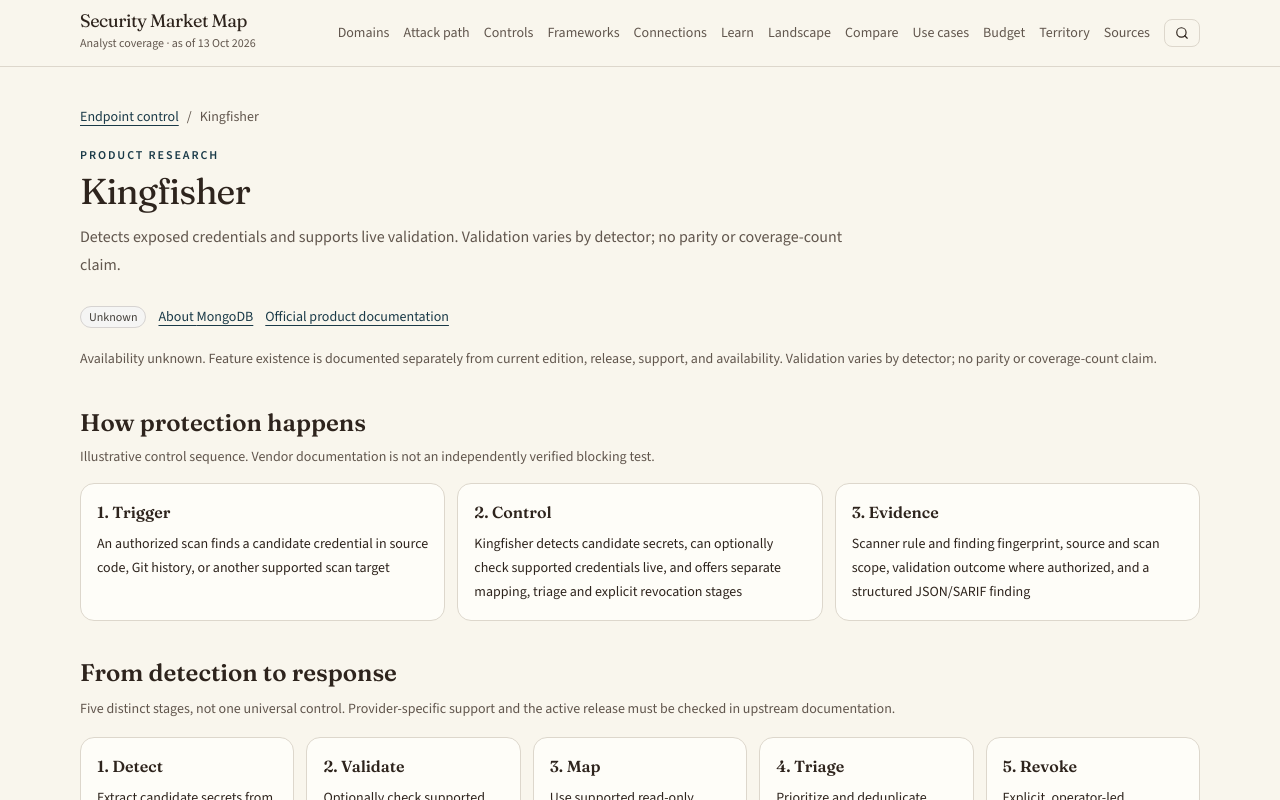
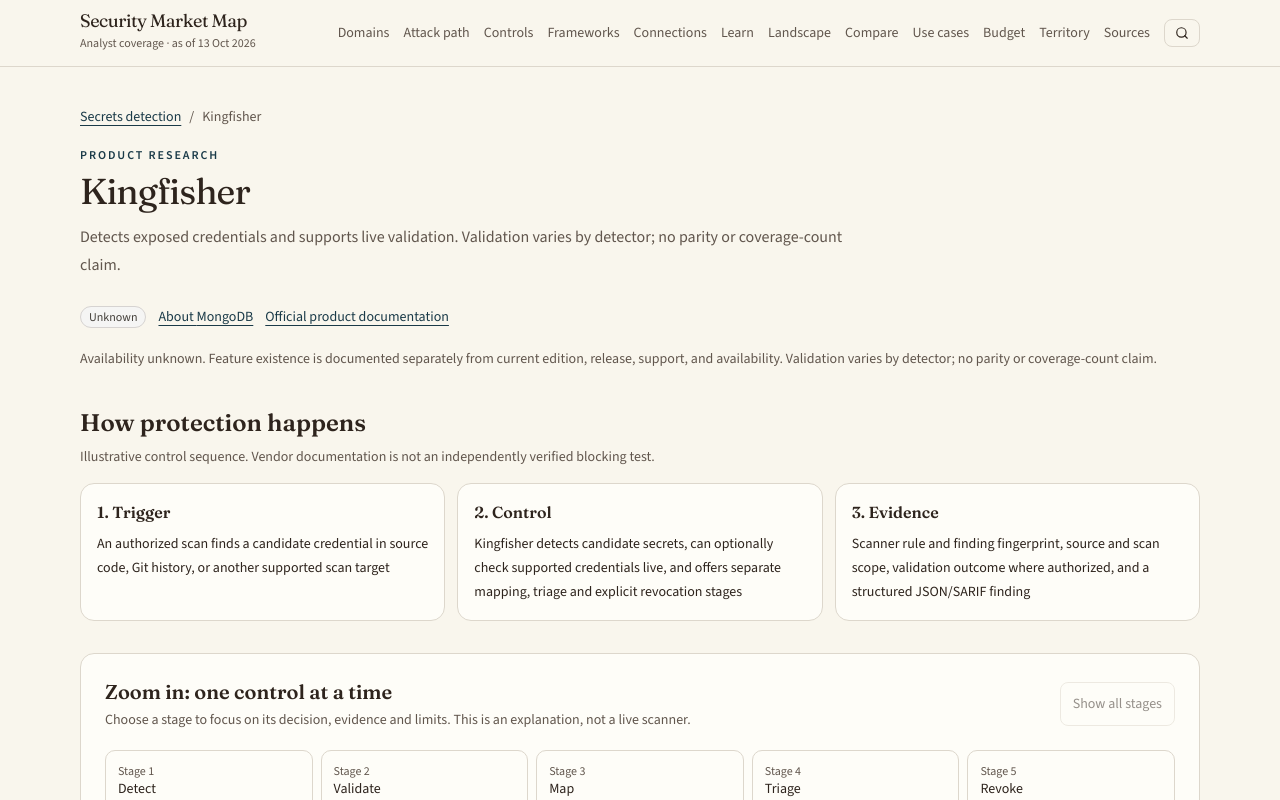
Before and after one commit to heyfunwhoa/security-market-map, a Next.js app: page /products/kingfisher in a window 1280 px wide. Shown: the top 800 px of the page. Built offline with nearby package versions, Linux system fonts and the light colour scheme.

Commit message:
feat: add Kingfisher focused stage drilldown and correct category breadcrumb

```diff
--- a/app/products/[slug]/page.tsx
+++ b/app/products/[slug]/page.tsx
@@ -2,6 +2,7 @@
 import { notFound } from "next/navigation";
 import { PageIntro, StatusPill } from "@/components/chrome";
 import { ClaimList } from "@/components/claims";
+import { ProductFocus } from "@/components/product-focus";
 import { catalog, claimsForSubject, vendorById } from "@/lib/catalog";
 import { availabilityLabel } from "@/lib/format";
 import { DEVELOPER_ENDPOINT_COMPARISON_URL } from "@/lib/comparison-selection";
@@ -54,7 +55,7 @@
   return (
     <main className="mx-auto max-w-6xl px-4 py-10">
       <nav aria-label="Breadcrumb" className="mb-5 text-sm text-muted-foreground">
-        <Link href="/categories/endpoint-control" className="text-primary underline underline-offset-4">Endpoint control</Link>
+        <Link href={slug === "kingfisher" ? "/categories/secrets-detection" : "/categories/endpoint-control"} className="text-primary underline underline-offset-4">{slug === "kingfisher" ? "Secrets detection" : "Endpoint control"}</Link>
         <span aria-hidden="true" className="mx-2">/</span>
         <span aria-current="page">{product.name}</span>
       </nav>
@@ -79,6 +80,13 @@
         </ol>
       </section>
 
+      {slug === "kingfisher" ? <ProductFocus stages={[
+        { title: "Detect", summary: "Match candidate secrets in authorized targets.", check: "Inspect source, pinned rule ID, location and redacted finding.", boundary: "A match is a candidate, not proof that the credential is active." },
+        { title: "Validate", summary: "Optionally ask a supported issuer whether a credential works.", check: "Confirm provider support, test authorization, outcomes and network side effects.", boundary: "Timeouts and unsupported credential types are inconclusive, not invalid." },
+        { title: "Map", summary: "Investigate available identity and permission context.", check: "Confirm mapped provider, read-only scope and least-privilege permissions.", boundary: "Provider-specific mapping is not universal blast-radius coverage." },
+        { title: "Triage", summary: "Prioritize evidence and assign an owner.", check: "Confirm output format, fingerprint, redaction and reviewer handoff.", boundary: "Importing other scanner results is not native detector support." },
+        { title: "Revoke", summary: "Contain an exposed credential with explicit approval.", check: "Confirm supported provider, authority, impact assessment and rollback.", boundary: "No live revocation in this research workflow; it can disrupt applications." },
+      ]} /> : null}
       {slug === "kingfisher" ? (
         <section aria-labelledby="kingfisher-stages" className="mt-9">
           <h2 id="kingfisher-stages" className="text-2xl font-semibold">From detection to response</h2>
```
